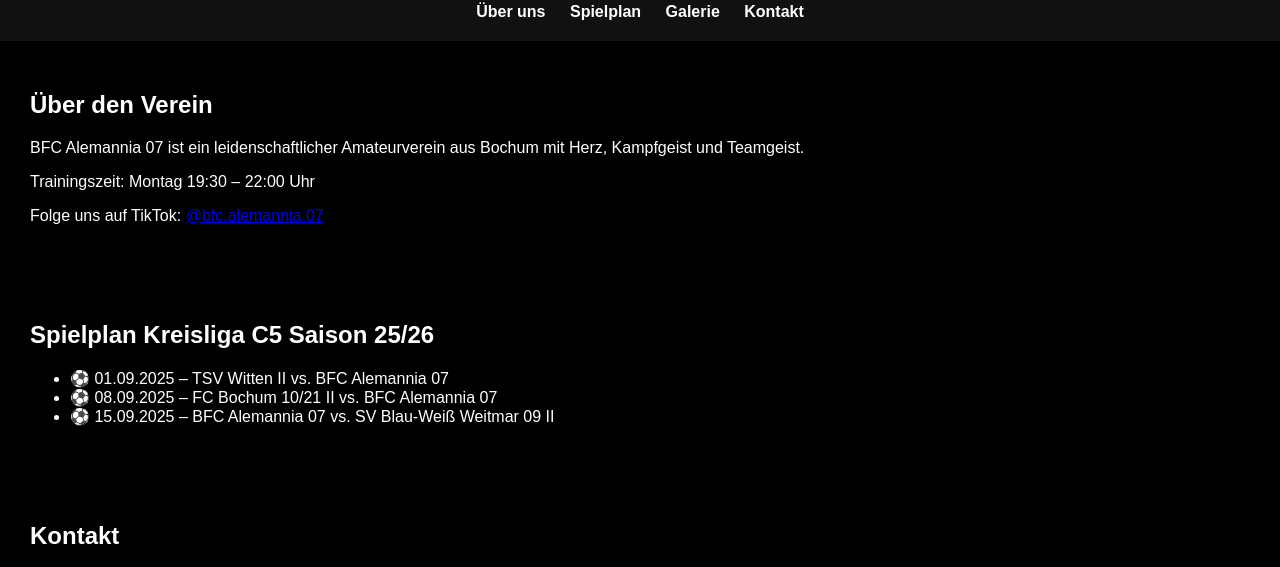
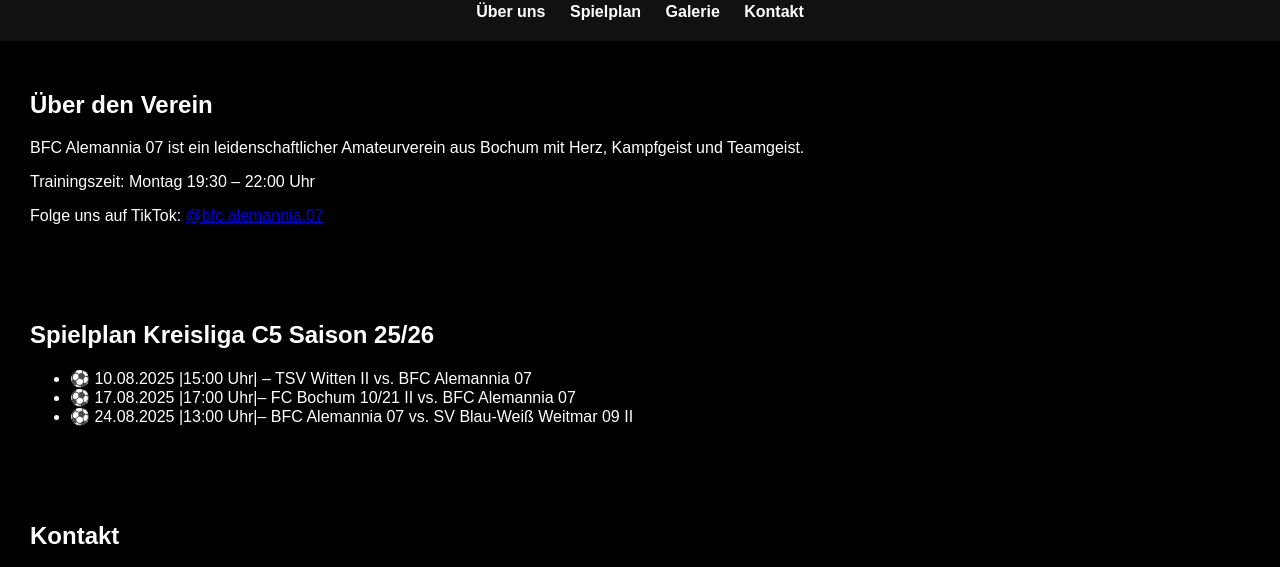
Before and after one commit to bfcalemannia07/bfc-alemannia-07, a plain HTML site: page index.html in a window 1280 px wide. Shown: the part 213-780 px from the top of the page. Drawn offline with Linux system fonts and the light colour scheme.

Commit message:
Update index.html

```diff
--- a/index.html
+++ b/index.html
@@ -4,7 +4,7 @@
 <head>
     <meta charset="UTF-8">
     <meta name="viewport" content="width=device-width, initial-scale=1.0">
-    <title>BFC Alemannia 07</title>
+    <title>BFC Alemannia 07 e.V.</title>
     <link rel="stylesheet" href="styles.css">
 </head>
 <body>
@@ -29,9 +29,9 @@
     <section id="spielplan">
         <h2>Spielplan Kreisliga C5 Saison 25/26</h2>
         <ul>
-            <li>⚽ 01.09.2025 – TSV Witten II vs. BFC Alemannia 07</li>
-            <li>⚽ 08.09.2025 – FC Bochum 10/21 II vs. BFC Alemannia 07</li>
-            <li>⚽ 15.09.2025 – BFC Alemannia 07 vs. SV Blau-Weiß Weitmar 09 II</li>
+            <li>⚽ 10.08.2025 |15:00 Uhr| – TSV Witten II vs. BFC Alemannia 07</li>
+            <li>⚽ 17.08.2025 |17:00 Uhr|– FC Bochum 10/21 II vs. BFC Alemannia 07</li>
+            <li>⚽ 24.08.2025 |13:00 Uhr|– BFC Alemannia 07 vs. SV Blau-Weiß Weitmar 09 II</li>
         </ul>
     </section>
 
```
